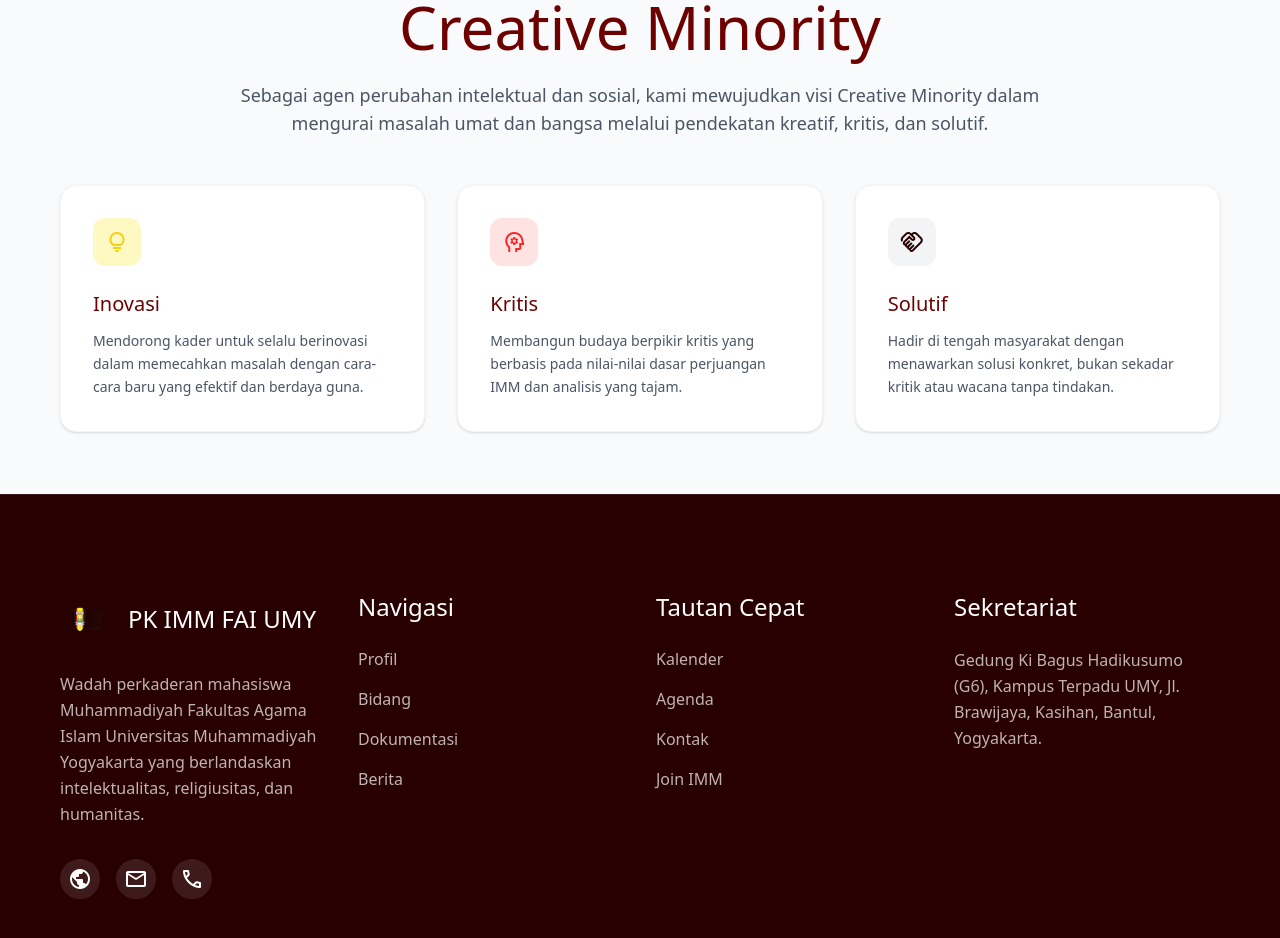
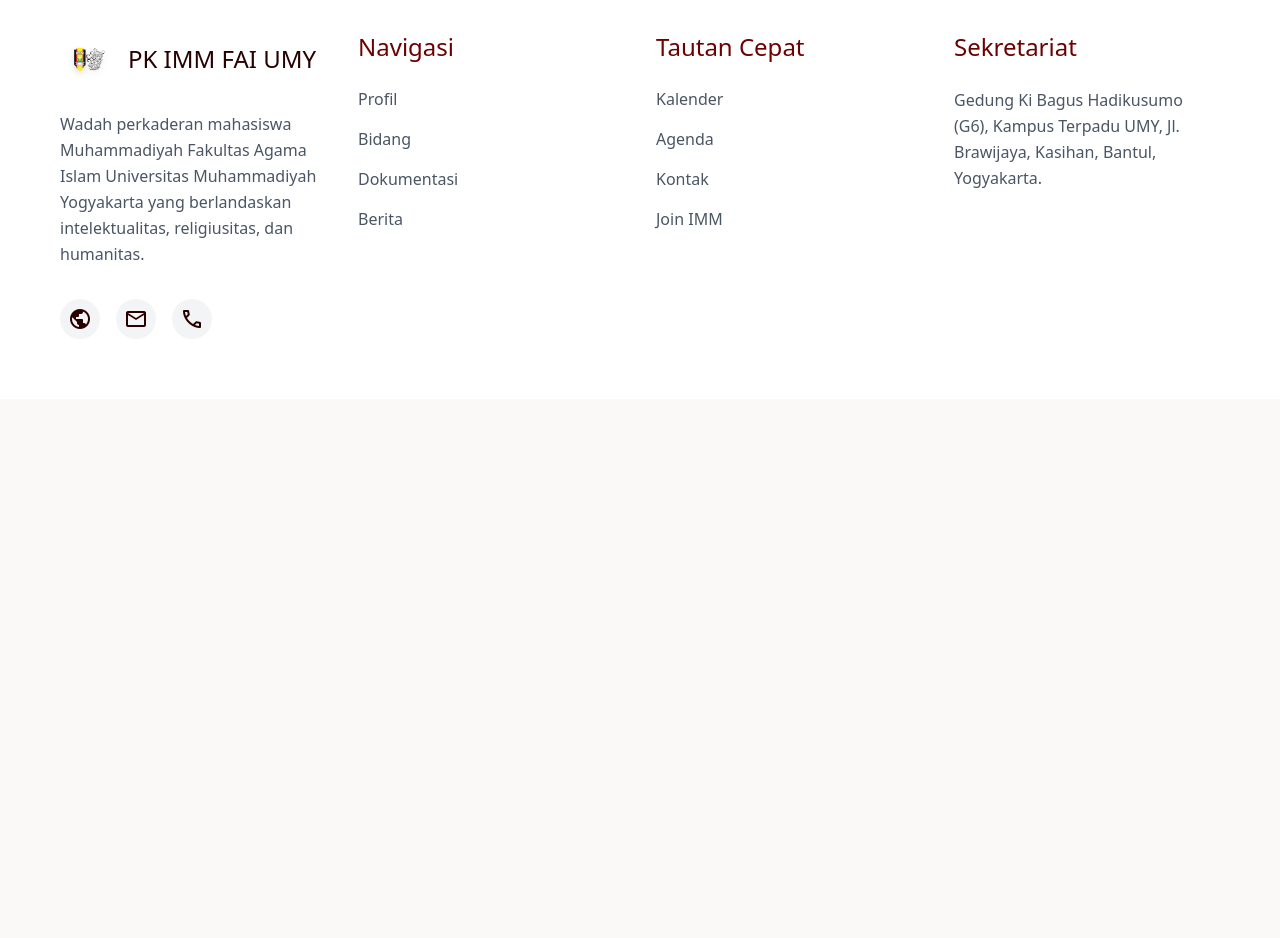
Before and after one commit to immfaiumy25/Imm-web, a Next.js app: page / in a window 1280 px wide. Shown: the part 6940-7878 px from the top of the page. After the commit the page ends 7339 px from the top, so only its background shows below. Built offline with nearby package versions, Linux system fonts and the light colour scheme.

Commit message:
feat: move creative minority to a separate page and change kontak section theme to light

```diff
--- a/src/app/page.tsx
+++ b/src/app/page.tsx
@@ -8,6 +8,7 @@
 import BorderGlow from "@/components/BorderGlow";
 import IMMCalendar from "@/components/IMMCalendar";
 import TypewriterText from "@/components/TypewriterText";
+import Link from 'next/link';
 
 const bidangData = [
   { name: "Organisasi", desc: "Penguatan sistem manajemen internal.", icon: "account_tree" },
@@ -63,8 +64,7 @@
       // Check which section is currently at the top of the viewport
       // Ordered from bottom to top so the first one that is at the top is the current section
       const sections = [
-        { id: 'kontak', theme: 'dark', title: 'Kontak Kami' },
-        { id: 'creative-minority', theme: 'light', title: 'Creative Minority' },
+        { id: 'kontak', theme: 'light', title: 'Kontak Kami' },
         { id: 'kalender', theme: 'dark', title: 'Kalender Kegiatan' },
         { id: 'berita', theme: 'light', title: 'Berita & Artikel' },
         { id: 'dokumentasi', theme: 'light', title: 'Dokumentasi' },
@@ -131,7 +131,7 @@
             <a href="#dokumentasi" className="hover:opacity-70 transition-opacity">Dokumentasi</a>
             <a href="#berita" className="hover:opacity-70 transition-opacity">Berita</a>
             <a href="#kalender" className="hover:opacity-70 transition-opacity">Kalender</a>
-            <a href="#creative-minority" className="hover:opacity-70 transition-opacity">Creative Minority</a>
+            <Link href="/creative-minority" className="hover:opacity-70 transition-opacity">Creative Minority</Link>
             <a href="#kontak" className="hover:opacity-70 transition-opacity">Kontak</a>
           </div>
 
@@ -501,42 +501,9 @@
       </section>
 
       {/* ========================
-          CREATIVE MINORITY SECTION (Gray)
+          KONTAK SECTION
           ======================== */}
-      <section id="creative-minority" className="w-full min-h-[70vh] bg-gray-50 text-[#280000] p-8 md:p-[60px] flex flex-col items-center justify-center">
-        <h2 className="font-serif text-4xl md:text-6xl font-normal mb-6 text-[#6d0100] text-center">Creative Minority</h2>
-        <p className="text-lg text-gray-600 max-w-[800px] text-center mb-12">
-          Sebagai agen perubahan intelektual dan sosial, kami mewujudkan visi Creative Minority dalam mengurai masalah umat dan bangsa melalui pendekatan kreatif, kritis, dan solutif.
-        </p>
-        <div className="grid grid-cols-1 md:grid-cols-3 gap-8 w-full max-w-[1200px]">
-          <div className="bg-white p-8 rounded-2xl shadow-sm border border-gray-100 hover:shadow-md transition-shadow">
-            <div className="w-12 h-12 bg-yellow-100 text-[#f8cf0f] rounded-xl flex items-center justify-center mb-6">
-              <span className="material-symbols-outlined text-2xl">lightbulb</span>
-            </div>
-            <h3 className="text-xl font-serif text-[#6d0100] mb-3">Inovasi</h3>
-            <p className="text-gray-600 text-sm leading-relaxed">Mendorong kader untuk selalu berinovasi dalam memecahkan masalah dengan cara-cara baru yang efektif dan berdaya guna.</p>
-          </div>
-          <div className="bg-white p-8 rounded-2xl shadow-sm border border-gray-100 hover:shadow-md transition-shadow">
-            <div className="w-12 h-12 bg-red-100 text-[#f92727] rounded-xl flex items-center justify-center mb-6">
-              <span className="material-symbols-outlined text-2xl">psychology</span>
-            </div>
-            <h3 className="text-xl font-serif text-[#6d0100] mb-3">Kritis</h3>
-            <p className="text-gray-600 text-sm leading-relaxed">Membangun budaya berpikir kritis yang berbasis pada nilai-nilai dasar perjuangan IMM dan analisis yang tajam.</p>
-          </div>
-          <div className="bg-white p-8 rounded-2xl shadow-sm border border-gray-100 hover:shadow-md transition-shadow">
-            <div className="w-12 h-12 bg-gray-100 text-[#280000] rounded-xl flex items-center justify-center mb-6">
-              <span className="material-symbols-outlined text-2xl">handshake</span>
-            </div>
-            <h3 className="text-xl font-serif text-[#6d0100] mb-3">Solutif</h3>
-            <p className="text-gray-600 text-sm leading-relaxed">Hadir di tengah masyarakat dengan menawarkan solusi konkret, bukan sekadar kritik atau wacana tanpa tindakan.</p>
-          </div>
-        </div>
-      </section>
-
-      {/* ========================
-          KONTAK SECTION (Dark)
-          ======================== */}
-      <section id="kontak" className="w-full bg-[#280000] text-white p-8 md:p-[60px] pt-16 md:pt-24 border-t border-white/10">
+      <section id="kontak" className="w-full bg-white text-[#280000] p-8 md:p-[60px] pt-16 md:pt-24 border-t border-gray-200">
         <div className="max-w-[1450px] mx-auto grid grid-cols-1 md:grid-cols-2 lg:grid-cols-4 gap-12 lg:gap-8">
 
           {/* Column 1: Info & Socials */}
@@ -545,52 +512,52 @@
               <img src="/logo.png" alt="IMM Logo" className="w-[56px] h-[56px] object-contain drop-shadow-md" />
               <span className="font-serif text-2xl font-normal">PK IMM FAI UMY</span>
             </div>
-            <p className="text-white/70 font-normal text-sm md:text-base leading-relaxed mb-8">
+            <p className="text-gray-600 font-normal text-sm md:text-base leading-relaxed mb-8">
               Wadah perkaderan mahasiswa Muhammadiyah Fakultas Agama Islam Universitas Muhammadiyah Yogyakarta yang berlandaskan intelektualitas, religiusitas, dan humanitas.
             </p>
             <div className="flex gap-4">
-              <a href="#" className="w-10 h-10 rounded-full bg-white/10 flex items-center justify-center hover:bg-white/20 transition-colors">
-                <span className="material-symbols-outlined font-normal text-white">public</span>
+              <a href="#" className="w-10 h-10 rounded-full bg-gray-100 flex items-center justify-center hover:bg-gray-200 transition-colors">
+                <span className="material-symbols-outlined font-normal text-[#280000]">public</span>
               </a>
-              <a href="#" className="w-10 h-10 rounded-full bg-white/10 flex items-center justify-center hover:bg-white/20 transition-colors">
-                <span className="material-symbols-outlined font-normal text-white">mail</span>
+              <a href="#" className="w-10 h-10 rounded-full bg-gray-100 flex items-center justify-center hover:bg-gray-200 transition-colors">
+                <span className="material-symbols-outlined font-normal text-[#280000]">mail</span>
               </a>
-              <a href="#" className="w-10 h-10 rounded-full bg-white/10 flex items-center justify-center hover:bg-white/20 transition-colors">
-                <span className="material-symbols-outlined font-normal text-white">phone</span>
+              <a href="#" className="w-10 h-10 rounded-full bg-gray-100 flex items-center justify-center hover:bg-gray-200 transition-colors">
+                <span className="material-symbols-outlined font-normal text-[#280000]">phone</span>
               </a>
             </div>
           </div>
 
           {/* Column 2: Navigasi */}
           <div className="flex flex-col items-start">
-            <h3 className="font-serif text-2xl font-normal mb-6 text-white">Navigasi</h3>
+            <h3 className="font-serif text-2xl font-normal mb-6 text-[#6d0100]">Navigasi</h3>
             <div className="flex flex-col gap-4">
-              <a href="#profile" className="text-white/70 hover:text-white transition-colors font-normal">Profil</a>
-              <a href="#bidang" className="text-white/70 hover:text-white transition-colors font-normal">Bidang</a>
-              <a href="#dokumentasi" className="text-white/70 hover:text-white transition-colors font-normal">Dokumentasi</a>
-              <a href="#berita" className="text-white/70 hover:text-white transition-colors font-normal">Berita</a>
+              <a href="#profile" className="text-gray-600 hover:text-[#f92727] transition-colors font-normal">Profil</a>
+              <a href="#bidang" className="text-gray-600 hover:text-[#f92727] transition-colors font-normal">Bidang</a>
+              <a href="#dokumentasi" className="text-gray-600 hover:text-[#f92727] transition-colors font-normal">Dokumentasi</a>
+              <a href="#berita" className="text-gray-600 hover:text-[#f92727] transition-colors font-normal">Berita</a>
             </div>
           </div>
 
           {/* Column 3: Tautan Cepat */}
           <div className="flex flex-col items-start">
-            <h3 className="font-serif text-2xl font-normal mb-6 text-white">Tautan Cepat</h3>
+            <h3 className="font-serif text-2xl font-normal mb-6 text-[#6d0100]">Tautan Cepat</h3>
             <div className="flex flex-col gap-4">
-              <a href="#kalender" className="text-white/70 hover:text-white transition-colors font-normal">Kalender</a>
-              <a href="#agenda" className="text-white/70 hover:text-white transition-colors font-normal">Agenda</a>
-              <a href="#kontak" className="text-white/70 hover:text-white transition-colors font-normal">Kontak</a>
-              <a href="#join" className="text-white/70 hover:text-white transition-colors font-normal">Join IMM</a>
+              <a href="#kalender" className="text-gray-600 hover:text-[#f92727] transition-colors font-normal">Kalender</a>
+              <a href="#agenda" className="text-gray-600 hover:text-[#f92727] transition-colors font-normal">Agenda</a>
+              <a href="#kontak" className="text-gray-600 hover:text-[#f92727] transition-colors font-normal">Kontak</a>
+              <a href="#join" className="text-gray-600 hover:text-[#f92727] transition-colors font-normal">Join IMM</a>
             </div>
           </div>
 
           {/* Column 4: Sekretariat */}
           <div className="flex flex-col items-start">
-            <h3 className="font-serif text-2xl font-normal mb-6 text-white">Sekretariat</h3>
+            <h3 className="font-serif text-2xl font-normal mb-6 text-[#6d0100]">Sekretariat</h3>
             <a
               href="https://maps.google.com/?q=Gedung+Ki+Bagus+Hadikusumo+UMY+Yogyakarta"
               target="_blank"
               rel="noopener noreferrer"
-              className="text-white/70 hover:text-white font-normal text-sm md:text-base leading-relaxed transition-colors hover:underline"
+              className="text-gray-600 hover:text-[#f92727] font-normal text-sm md:text-base leading-relaxed transition-colors hover:underline"
             >
               Gedung Ki Bagus Hadikusumo (G6), Kampus Terpadu UMY, Jl. Brawijaya, Kasihan, Bantul, Yogyakarta.
             </a>
```
Also changed, not shown: src/app/creative-minority/page.tsx (added, +45 -0 lines).
